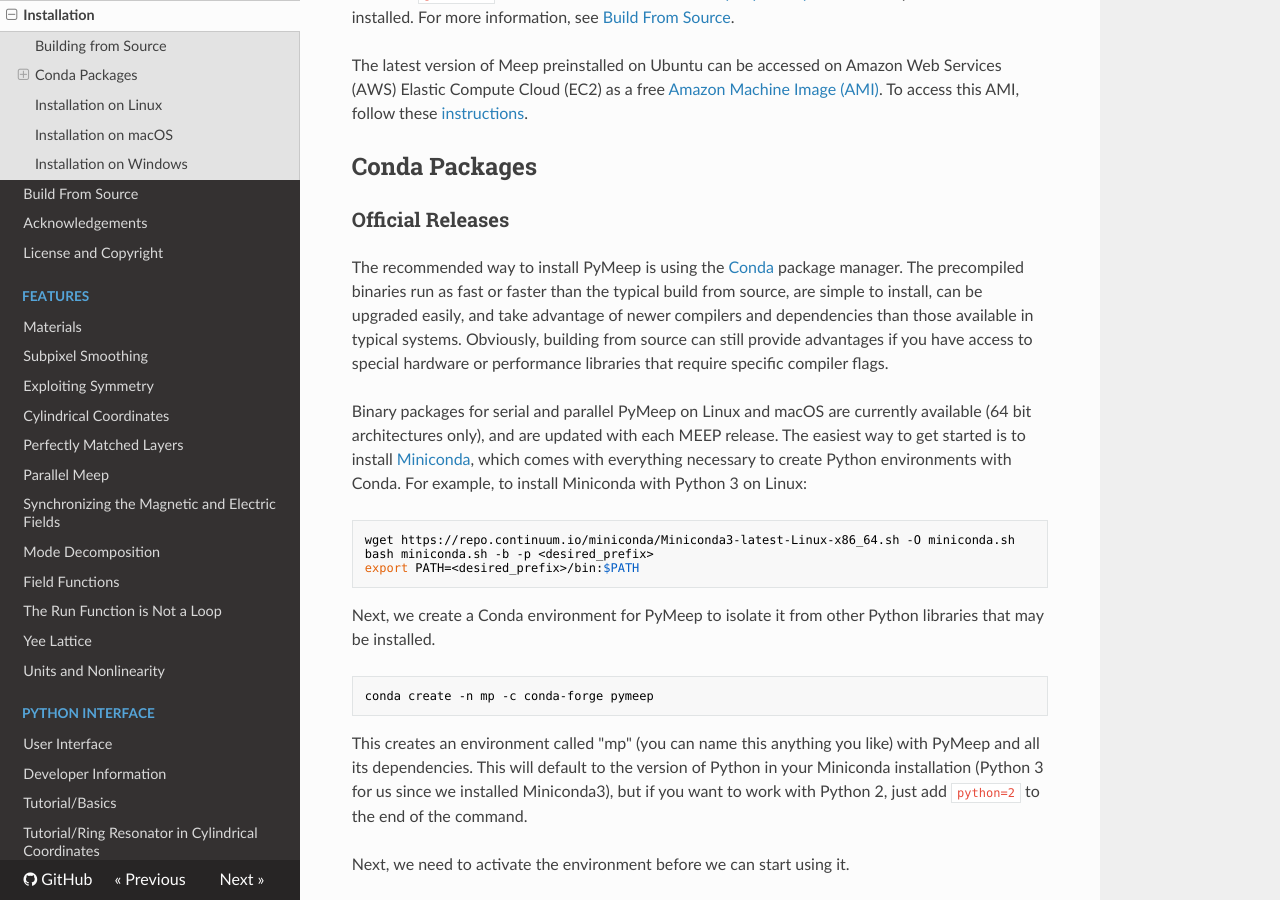
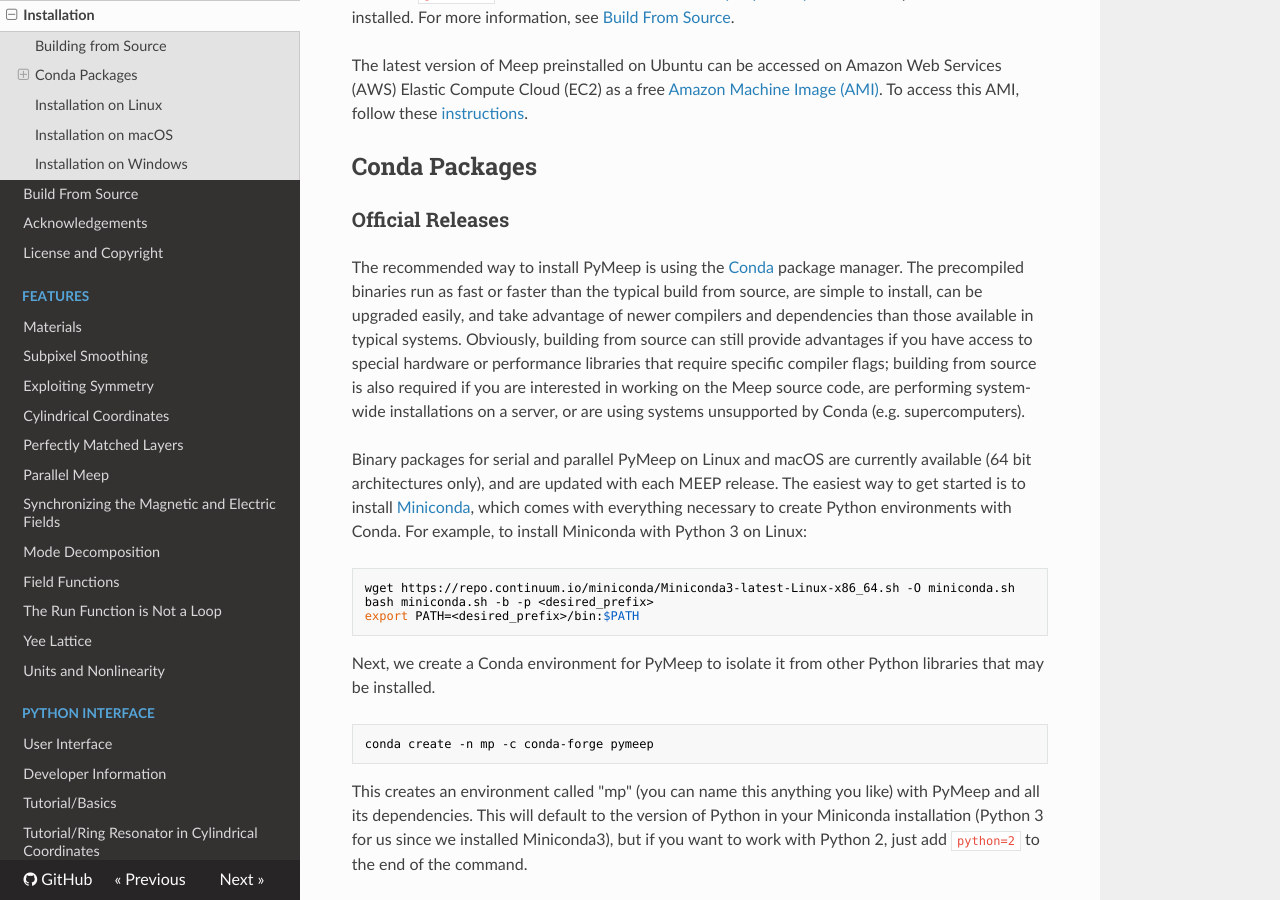
Before and after one commit to NanoComp/meep, an MkDocs documentation site: the page built from doc/docs/Installation.md, in a window 1280 px wide and 900 px high, scrolled down 797 px. Built offline with MkDocs 1.6.1, drawn with Linux system fonts in a browser that asks for light colours; nearby versions of some CDN libraries; old or Windows-style settings are respelled for this version of MkDocs.

Commit message:
Update Installation.md

```diff
--- a/doc/docs/Installation.md
+++ b/doc/docs/Installation.md
@@ -20,7 +20,7 @@
 
 ### Official Releases
 
-The recommended way to install PyMeep is using the [Conda](https://conda.io/docs/) package manager. The precompiled binaries run as fast or faster than the typical build from source, are simple to install, can be upgraded easily, and take advantage of newer compilers and dependencies than those available in typical systems. Obviously, building from source can still provide advantages if you have access to special hardware or performance libraries that require specific compiler flags.
+The recommended way to install PyMeep is using the [Conda](https://conda.io/docs/) package manager. The precompiled binaries run as fast or faster than the typical build from source, are simple to install, can be upgraded easily, and take advantage of newer compilers and dependencies than those available in typical systems. Obviously, building from source can still provide advantages if you have access to special hardware or performance libraries that require specific compiler flags; building from source is also required if you are interested in working on the Meep source code, are performing system-wide installations on a server, or are using systems unsupported by Conda (e.g. supercomputers).
 
 Binary packages for serial and parallel PyMeep on Linux and macOS are currently available (64 bit architectures only), and are updated with each MEEP release. The easiest way to get started is to install [Miniconda](https://conda.io/miniconda.html), which comes with everything necessary to create Python environments with Conda. For example, to install Miniconda with Python 3 on Linux:
 
```
